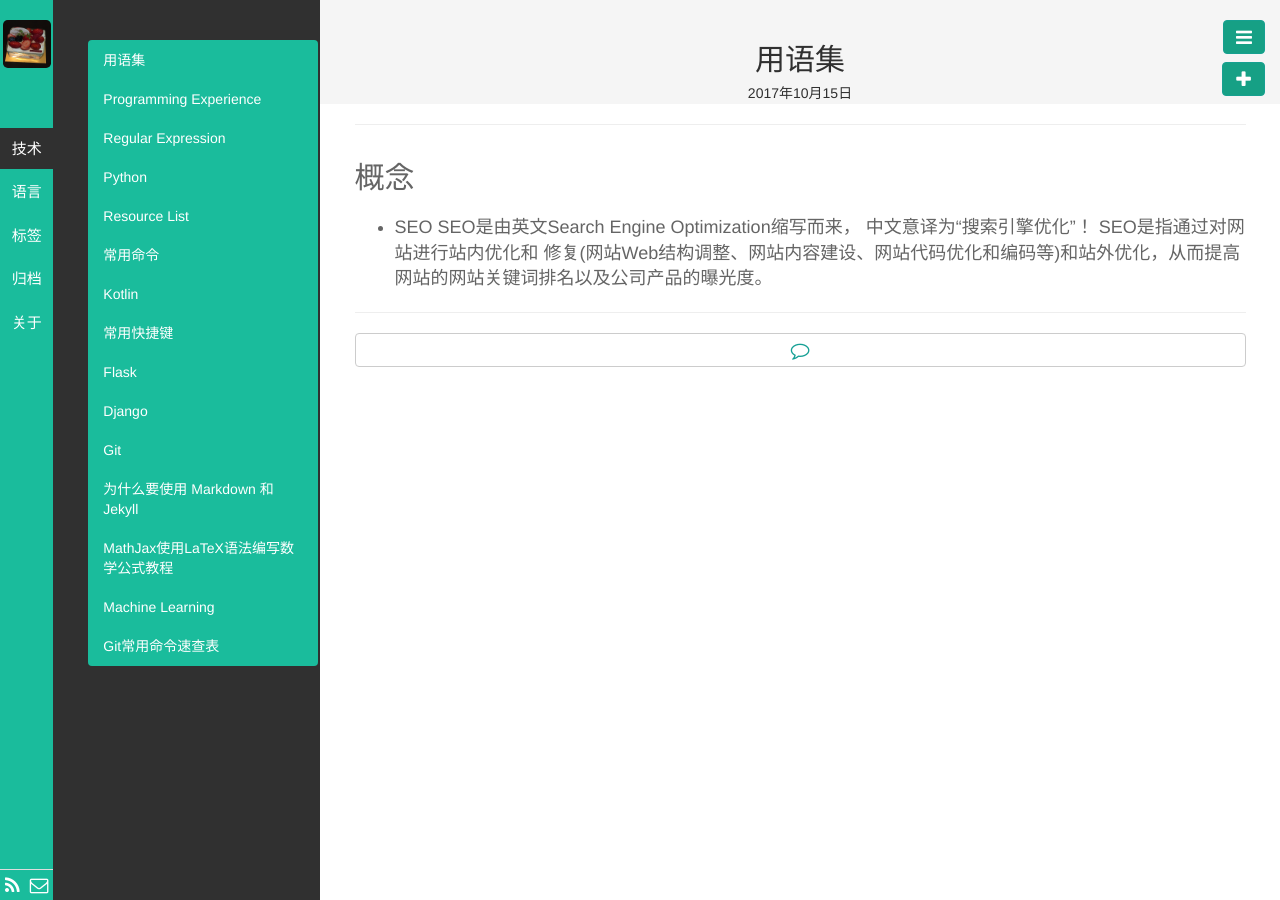
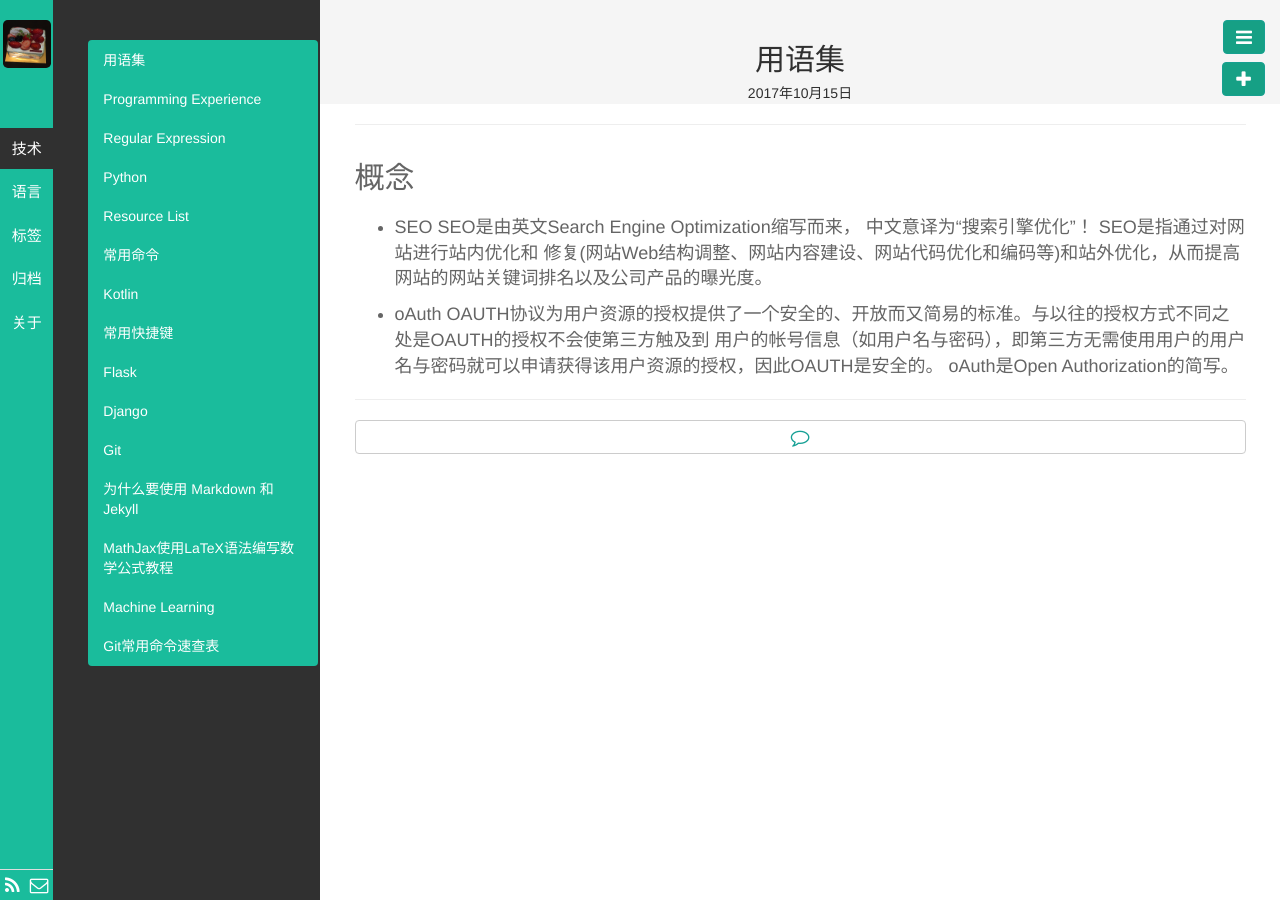
Before and after one commit to kyoyo/kyoyo.github.io, a Jekyll site: the page built from _posts/技術/2017-10-15-Concepts.md, in a window 1280 px wide. Built offline with Jekyll 4.4.1, drawn with Linux system fonts in a browser that asks for light colours; Markdown is read by kramdown in place of the engine named in the settings.

Commit message:
Update 2017-10-15-Concepts.md

```diff
--- a/_posts/技術/2017-10-15-Concepts.md
+++ b/_posts/技術/2017-10-15-Concepts.md
@@ -10,3 +10,8 @@ description:
 ## 概念
 - SEO SEO是由英文Search Engine Optimization缩写而来， 中文意译为“搜索引擎优化”！ SEO是指通过对网站进行站内优化和
 修复(网站Web结构调整、网站内容建设、网站代码优化和编码等)和站外优化，从而提高网站的网站关键词排名以及公司产品的曝光度。
+
+- oAuth
+OAUTH协议为用户资源的授权提供了一个安全的、开放而又简易的标准。与以往的授权方式不同之处是OAUTH的授权不会使第三方触及到
+用户的帐号信息（如用户名与密码），即第三方无需使用用户的用户名与密码就可以申请获得该用户资源的授权，因此OAUTH是安全的。
+oAuth是Open Authorization的简写。
```
